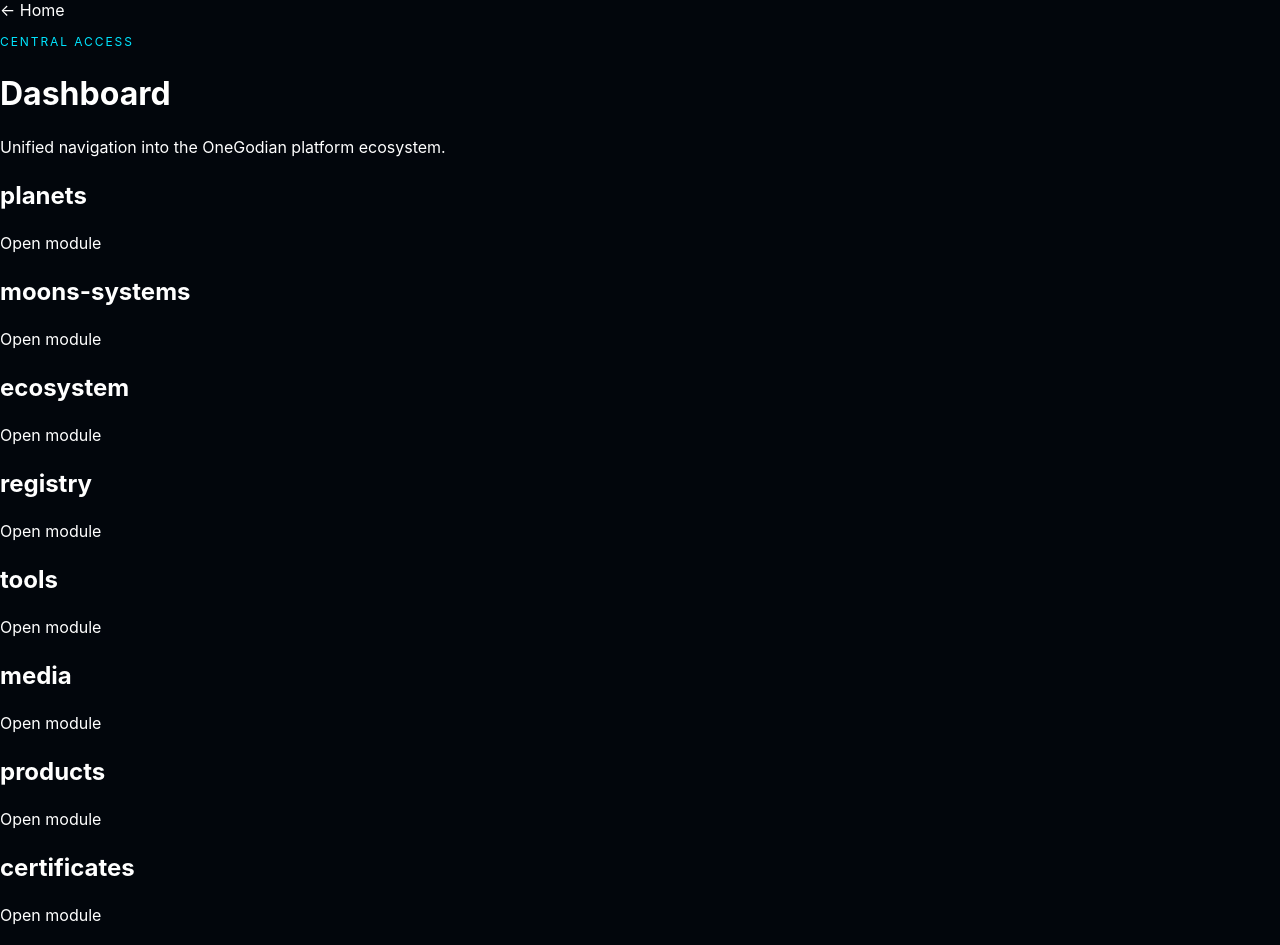
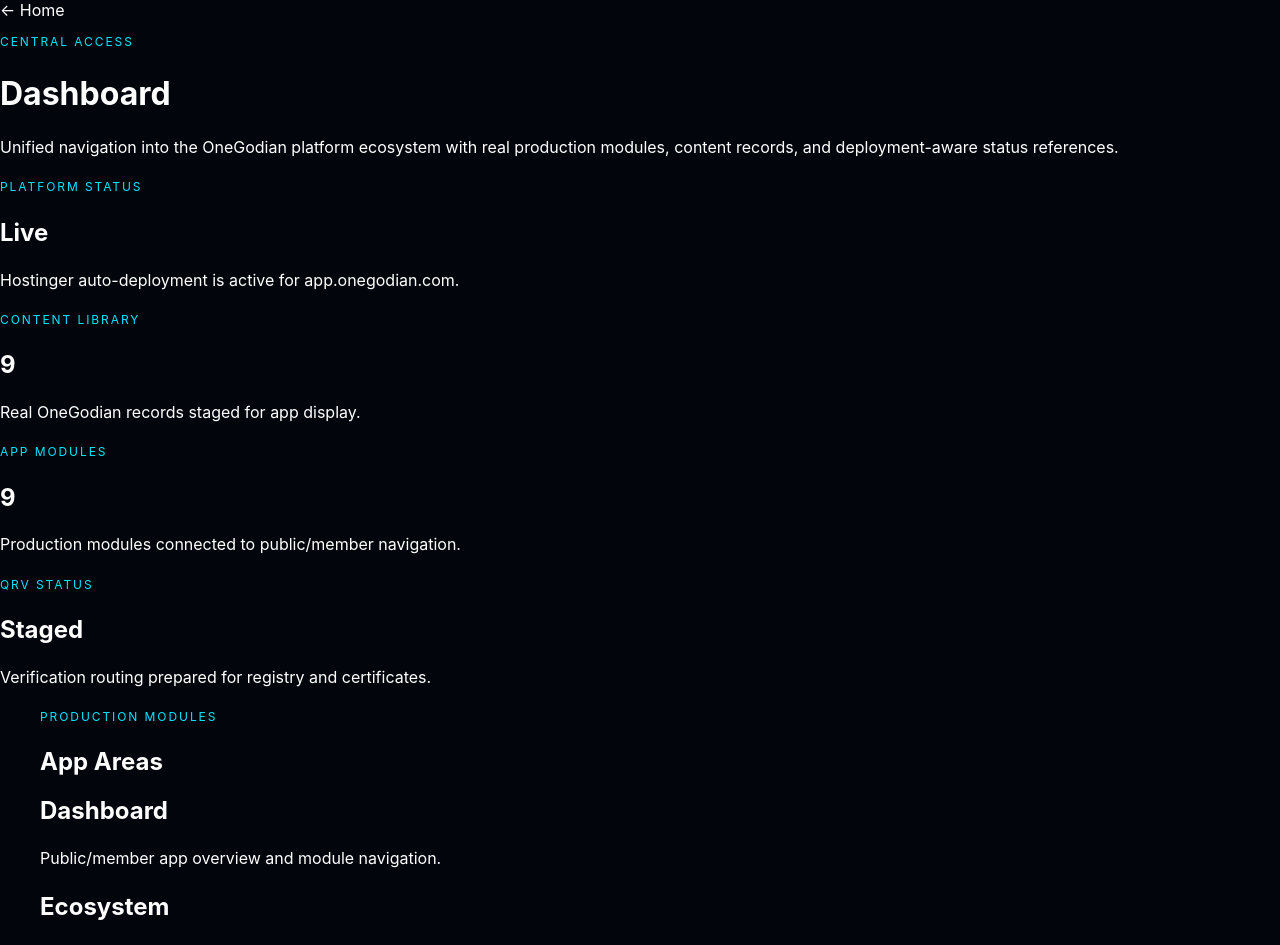
Before and after one commit to ohi-stack/onegodian-app-deploy, a Next.js app: page /dashboard in a window 1280 px wide. Shown: the top 945 px of the page. Built offline with nearby package versions, Linux system fonts and the light colour scheme.

Commit message:
Render real OneGodian dashboard content

```diff
--- a/src/app/dashboard/page.tsx
+++ b/src/app/dashboard/page.tsx
@@ -1,7 +1,59 @@
-const modules=[
-'/planets','/moons-systems','/ecosystem','/registry','/tools','/media','/products','/certificates','/profile'
+import { appModules, onegodianContentLibrary } from '@/data/onegodianContent';
+
+const statusCards = [
+  { label: 'Platform Status', value: 'Live', detail: 'Hostinger auto-deployment is active for app.onegodian.com.' },
+  { label: 'Content Library', value: String(onegodianContentLibrary.length), detail: 'Real OneGodian records staged for app display.' },
+  { label: 'App Modules', value: String(appModules.length), detail: 'Production modules connected to public/member navigation.' },
+  { label: 'QRV Status', value: 'Staged', detail: 'Verification routing prepared for registry and certificates.' },
 ];
 
-export default function DashboardPage(){
-return <main className="page"><a href="/">← Home</a><p className="kicker">Central Access</p><h1>Dashboard</h1><p className="lead">Unified navigation into the OneGodian platform ecosystem.</p><div className="grid">{modules.map((route)=><a className="card" href={route} key={route}><h2>{route.replace('/','')}</h2><p>Open module</p></a>)}</div></main>
+export default function DashboardPage() {
+  return (
+    <main className="page">
+      <a href="/">← Home</a>
+      <p className="kicker">Central Access</p>
+      <h1>Dashboard</h1>
+      <p className="lead">
+        Unified navigation into the OneGodian platform ecosystem with real production modules, content records,
+        and deployment-aware status references.
+      </p>
+
+      <section className="grid">
+        {statusCards.map((card) => (
+          <article className="card" key={card.label}>
+            <p className="kicker">{card.label}</p>
+            <h2>{card.value}</h2>
+            <p>{card.detail}</p>
+          </article>
+        ))}
+      </section>
+
+      <section className="section-block">
+        <p className="kicker">Production Modules</p>
+        <h2>App Areas</h2>
+        <div className="grid">
+          {appModules.map((module) => (
+            <a className="card" href={module.href} key={module.href}>
+              <h2>{module.title}</h2>
+              <p>{module.description}</p>
+            </a>
+          ))}
+        </div>
+      </section>
+
+      <section className="section-block">
+        <p className="kicker">Real Content Library</p>
+        <h2>Staged OneGodian Records</h2>
+        <div className="grid">
+          {onegodianContentLibrary.map((item) => (
+            <a className="card" href={item.route} key={item.slug}>
+              <p className="kicker">{item.category}</p>
+              <h2>{item.title}</h2>
+              <p>{item.summary}</p>
+            </a>
+          ))}
+        </div>
+      </section>
+    </main>
+  );
 }
```
